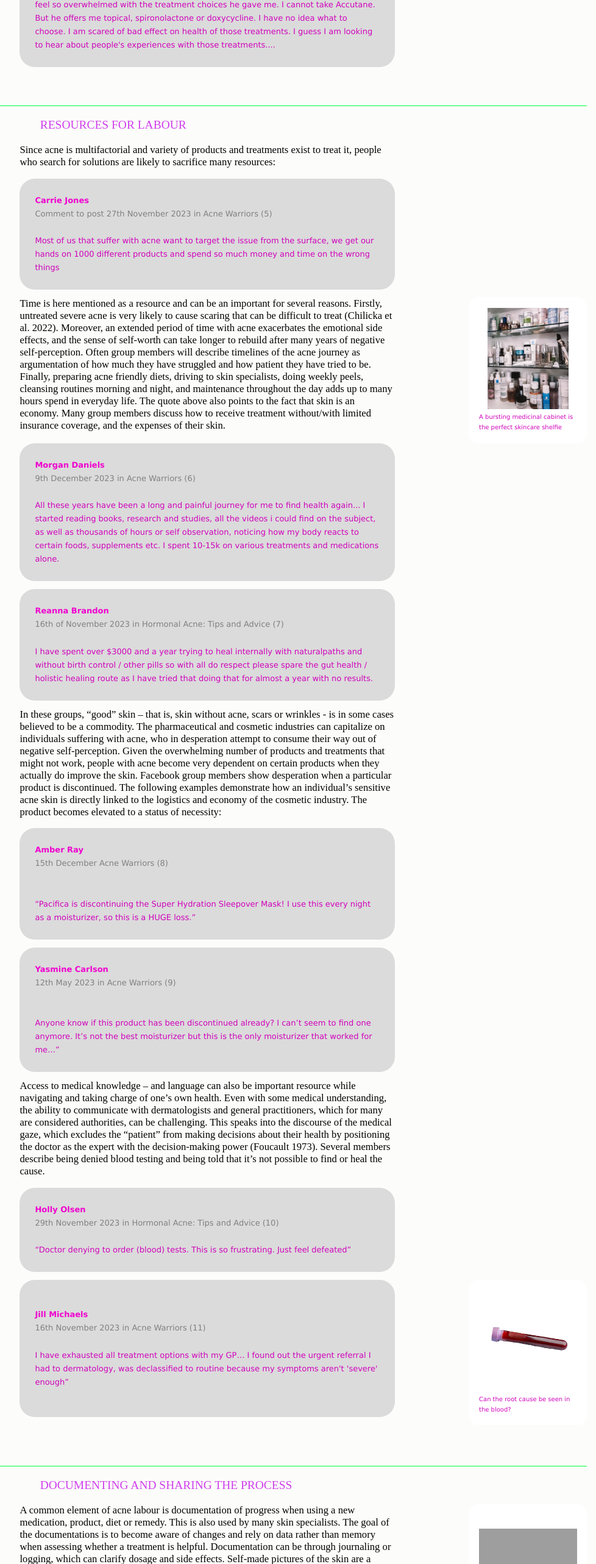
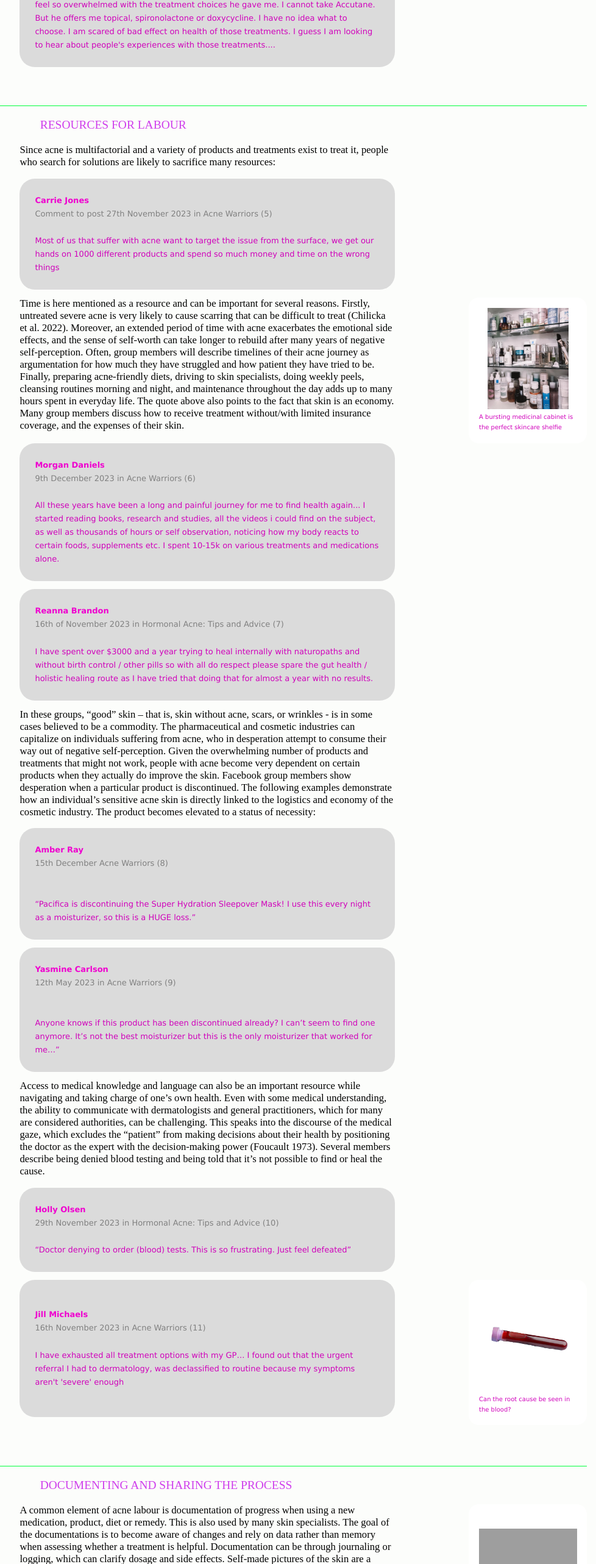
Before and after one commit to slemmaemma/acnelabour.github.io, a plain HTML site: page index.html in a window 1280 px wide. Shown: the part 9435-12000 px from the top of the page at 61% size, without its empty margins (300-1278 px from the left). Drawn offline with Linux system fonts and the light colour scheme; grey boxes are pictures that could not be loaded.

Commit message:
Update text

```diff
--- a/index.html
+++ b/index.html
@@ -292,8 +292,8 @@ The notion of skincare has the essence of meditation, relaxation, and appreciati
     Panoxyl (every other day) or Cerave Foaming Cleaner <br>
     Prescription Azelaic Acid <br>
     Cerave AM moisturizer with SPF <br>
+    <br>
     PM: <br>
-    <br>
     Cerave Foaming Cleanser <br>
     Prescription Azelaic Acid <br>
     Prescription Adapalene <br>
@@ -311,7 +311,7 @@ The notion of skincare has the essence of meditation, relaxation, and appreciati
             </section>
             <section id="chresources">
                 <h3>RESOURCES FOR LABOUR</h3>
-                <p>Since acne is multifactorial and variety of products and treatments exist to treat it, people who search for solutions are likely to sacrifice many resources:
+                <p>Since acne is multifactorial and a variety of products and treatments exist to treat it, people who search for solutions are likely to sacrifice many resources:
                 </p>
             <p class="rounded-box">
                 <span class="s--name">Carrie Jones</span>
@@ -321,7 +321,7 @@ The notion of skincare has the essence of meditation, relaxation, and appreciati
                 Most of us that suffer with acne want to target the issue from the surface, we get our hands on 1000 different products and spend so much money and time on the wrong things
                 <br>
                 </p>
-                <p>Time is here mentioned as a resource and can be an important for several reasons. Firstly, untreated severe acne is very likely to cause scaring that can be difficult to treat  (Chilicka et al. 2022). Moreover, an extended period of time with acne exacerbates the emotional side effects, and the sense of self-worth can take longer to rebuild after many years of negative self-perception. Often group members will describe timelines of the acne journey as argumentation of how much they have struggled and how patient they have tried to be. Finally, preparing acne friendly diets, driving to skin specialists, doing weekly peels, cleansing routines morning and night, and maintenance throughout the day adds up to many hours spend in everyday life. The quote above also points to the fact that skin is an economy. Many group members discuss how to receive treatment without/with limited insurance coverage, and the expenses of their skin.
+                <p>Time is here mentioned as a resource and can be important for several reasons. Firstly, untreated severe acne is very likely to cause scarring that can be difficult to treat (Chilicka et al. 2022). Moreover, an extended period of time with acne exacerbates the emotional side effects, and the sense of self-worth can take longer to rebuild after many years of negative self-perception. Often, group members will describe timelines of their acne journey as argumentation for how much they have struggled and how patient they have tried to be. Finally, preparing acne-friendly diets, driving to skin specialists, doing weekly peels, cleansing routines morning and night, and maintenance throughout the day adds up to many hours spent in everyday life. The quote above also points to the fact that skin is an economy. Many group members discuss how to receive treatment without/with limited insurance coverage, and the expenses of their skin.
                 </p>
                 <figure>
                     <img src="shelfie.jpeg">
@@ -334,7 +334,7 @@ The notion of skincare has the essence of meditation, relaxation, and appreciati
                     <br>
                     <br>
                     All these years have been a long and painful journey for me to find health again... I started reading books, research and studies, all the videos i could find on the subject, as well as
-                    thousands of hours or self observation, noticing how my body reacts to certain foods, supplements etc. I spent 10-15k on various treatments and medications alone.
+thousands of hours or self observation, noticing how my body reacts to certain foods, supplements etc. I spent 10-15k on various treatments and medications alone.
                     <br>
                     </p>
                     <p class="rounded-box">
@@ -342,10 +342,10 @@ The notion of skincare has the essence of meditation, relaxation, and appreciati
                         <br><span class="p--date"> 16th of November 2023 in Hormonal Acne: Tips and Advice (7)</span>
                         <br>
                         <br>
-                        I have spent over $3000 and a year trying to heal internally with naturalpaths and without birth control / other pills so with all do respect please spare the gut health / holistic healing route as I have tried that doing that for almost a year with no results.
+                        I have spent over $3000 and a year trying to heal internally with naturopaths and without birth control / other pills so with all do respect please spare the gut health / holistic healing route as I have tried that doing that for almost a year with no results.
                         <br>
                         </p>
-                        <p> In these groups, “good” skin – that is, skin without acne, scars or wrinkles - is in some cases believed to be a commodity. The pharmaceutical and cosmetic industries can capitalize on individuals suffering with acne, who in desperation attempt to consume their way out of negative self-perception. Given the overwhelming number of products and treatments that might not work, people with acne become very dependent on certain products when they actually do improve the skin. Facebook group members show desperation when a particular product is discontinued. The following examples demonstrate how an individual’s sensitive acne skin is directly linked to the logistics and economy of the cosmetic industry. The product becomes elevated to a status of necessity:
+                        <p> In these groups, “good” skin – that is, skin without acne, scars, or wrinkles - is in some cases believed to be a commodity. The pharmaceutical and cosmetic industries can capitalize on individuals suffering from acne, who in desperation attempt to consume their way out of negative self-perception. Given the overwhelming number of products and treatments that might not work, people with acne become very dependent on certain products when they actually do improve the skin. Facebook group members show desperation when a particular product is discontinued. The following examples demonstrate how an individual’s sensitive acne skin is directly linked to the logistics and economy of the cosmetic industry. The product becomes elevated to a status of necessity:
                         </p>
                         <p class="rounded-box">
                             <span class="s--name">Amber Ray</span>
@@ -360,11 +360,11 @@ The notion of skincare has the essence of meditation, relaxation, and appreciati
                                 <br><span class="p--date">  12th May 2023 in Acne Warriors (9)</span>
                                 <br>
                                 <br>
-                                <br>Anyone know if this product has been discontinued already? I can’t seem to find one anymore. It’s not the best moisturizer but this is the only moisturizer that worked for me…”
+                                <br>Anyone knows if this product has been discontinued already? I can’t seem to find one anymore. It’s not the best moisturizer but this is the only moisturizer that worked for me…”
                                 <br>
                                 </p>
-                <p> Access to medical knowledge – and language can also be important resource while navigating and taking charge of one’s own health. Even with some medical understanding, the ability to communicate with dermatologists and general practitioners, which for many are considered authorities, can be challenging. This speaks into the discourse of the medical gaze, which excludes the “patient” from making decisions about their health by positioning the doctor as the expert with the decision-making power (Foucault 1973). Several members describe being denied blood testing and being told that it’s not possible to find or heal the cause.
-                    </p>
+                <p> Access to medical knowledge and language can also be an important resource while navigating and taking charge of one’s own health. Even with some medical understanding, the ability to communicate with dermatologists and general practitioners, which for many are considered authorities, can be challenging. This speaks into the discourse of the medical gaze, which excludes the “patient” from making decisions about their health by positioning the doctor as the expert with the decision-making power (Foucault 1973). Several members describe being denied blood testing and being told that it’s not possible to find or heal the cause.
+                </p>
                 <p class="rounded-box">
                     <span class="s--name">Holly Olsen</span>
                     <br><span class="p--date">  29th November 2023 in Hormonal Acne: Tips and Advice (10)</span>
@@ -379,7 +379,7 @@ The notion of skincare has the essence of meditation, relaxation, and appreciati
                         <br><span class="p--date">16th November 2023 in Acne Warriors (11)</span>
                         <br>
                         <br>
-                        I have exhausted all treatment options with my GP… I found out the urgent referral I had to dermatology, was declassified to routine because my symptoms aren't 'severe' enough”
+                        I have exhausted all treatment options with my GP… I found out that the urgent referral I had to dermatology, was declassified to routine because my symptoms aren't 'severe' enough
                         <br>
                         <figure>
                             <img src="bloodtest.png">
@@ -393,7 +393,7 @@ The notion of skincare has the essence of meditation, relaxation, and appreciati
                 <p>A common element of acne labour is documentation of progress when using a new medication, product, diet or remedy. This is also used by many skin specialists. The goal of the documentations is to become aware of changes and rely on data rather than memory when assessing whether a treatment is helpful. Documentation can be through journaling or logging, which can clarify dosage and side effects. Self-made pictures of the skin are a commonly used documentation method. In the Facebook groups, members share images of their skin with several common purposes; 1) asking peers to access which type of acne it is to determine which strategy to use 2) to receive emotional support 3) to motivate others with improvement they have experienced. Images are taken with a smartphone, from angles that reveal it is a selfie. Often the lighting is poor quality, and the background shows a private setting e.g. a bedroom, a bathroom or a car. In several images, parts of the face have been obscured to create anonymity. Members will sometimes be apologetic and often insecure about sharing images:
                     <figure>
                         <img src="me1.jpg">
-                        <figcaption>My own documentation: Pictures taken of each cheek and from the front, every evening after a shower.
+                        <figcaption>My own documentation: Pictures taken of each cheek and from the front, every evening after the PM routine.
                     </figcaption>
                     </figure>
                     </p>
@@ -750,8 +750,9 @@ Aesthet Dermatol. Vol. 7.
         <footer id="colophon">
             <h2>Colophon</h2>
             <p>
-                This thesis was written and designed by Emma Lambaa-Bonde<br>
-                Special thanks for thesis supervision by Natalie Dixon <br>
+                This thesis was awarded "Best Thesis of Social Design 2024" <br>
+                Written and designed by Emma Lambaa-Bonde<br>
+                Special thanks for thesis supervision by Dr. Natalie Dixon <br>
                 <br>
                 MA Social Design<br>
                 Design Academy Eindhoven<br>2024
```
